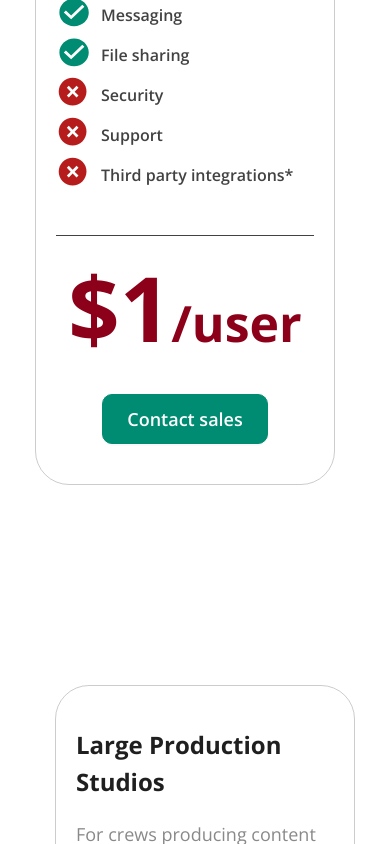
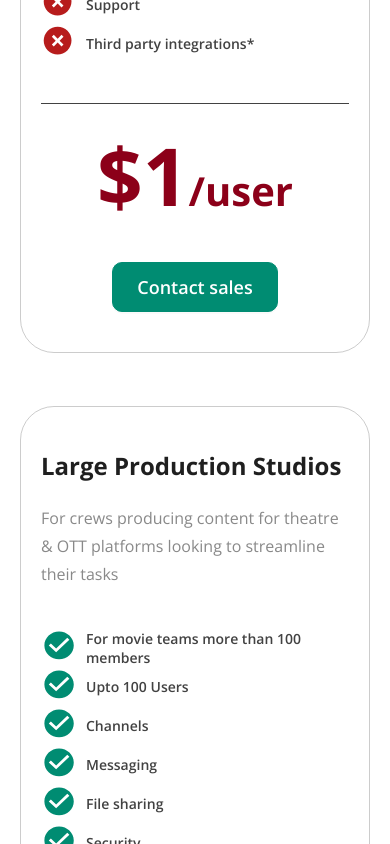
Before and after one commit to jayvaddoriya/crafter, a React (Create React App) app: page /pricing in a window 390 px wide. Shown: the part 740-1584 px from the top of the page. Built offline with nearby package versions, Linux system fonts and the light colour scheme.

Commit message:
responsive complate

```diff
--- a/src/pages/Pricing/Pricing.jsx
+++ b/src/pages/Pricing/Pricing.jsx
@@ -167,7 +167,7 @@ const Pricing = () => {
               </div>
             </div>
           </Col>
-          <Col xxl={12}>
+          <Col xxl={12} xl={12} lg={12} md={12}>
             <div className="mainDiv onthermainDiv">
               <h3>Large Production Studios</h3>
               <p>
--- a/src/pages/Pricing/Pricing.scss
+++ b/src/pages/Pricing/Pricing.scss
@@ -38,6 +38,19 @@
     text-align: center;
     font-weight: 700;
     font-size: 44px;
+    line-height: 56px;
+    @media (max-width: 834px) {
+      font-size: 40px;
+      line-height: 52px;
+    }
+    @media (max-width: 425px) {
+      font-size: 26px;
+      line-height: 38px;
+    }
+    @media (max-width: 320px) {
+      font-size: 22px;
+      line-height: 38px;
+    }
   }
   .pricingCard {
     .mainDiv {
@@ -47,7 +60,16 @@
       width: 500px;
       margin: 100px 20px 100px auto;
       @media (max-width: 1024px) {
-        width: 300px;
+        width: 400px;
+        margin: 100px 20px 100px auto;
+      }
+      @media (max-width: 834px) {
+        width: 340px;
+        margin: 90px 20px 90px auto;
+      }
+      @media (max-width: 425px) {
+        width: 100%;
+        margin: 53px 0;
       }
       h3 {
         font-weight: 700;
@@ -62,6 +84,9 @@
         color: $placeHolderTextColor;
         margin-bottom: 40px;
         line-height: 28px;
+        @media (max-width: 1024px) {
+          font-size: 16px;
+        }
       }
       .tickAndText {
         padding-bottom: 40px;
@@ -74,14 +99,23 @@
           font-weight: 600;
           font-family: $extra-font;
           color: #424242;
+          @media (max-width: 1024px) {
+            font-size: 14px;
+          }
         }
       }
       h1 {
         line-height: 142px;
         font-size: 50px;
         color: $primaryColor;
+        @media (max-width: 1024px) {
+          font-size: 40px;
+        }
         span {
           font-size: 90px;
+          @media (max-width: 1024px) {
+            font-size: 80px;
+          }
         }
       }
 
@@ -113,6 +147,18 @@
     }
     .onthermainDiv {
       margin: 100px auto 100px 20px;
+      @media (max-width: 1024px) {
+        width: 400px;
+        margin: 100px auto 100px 20px;
+      }
+      @media (max-width: 834px) {
+        width: 340px;
+        margin: 90px 20px 90px auto;
+      }
+      @media (max-width: 425px) {
+        width: 100%;
+        margin: 0 0 53px 0;
+      }
     }
   }
 }
```
